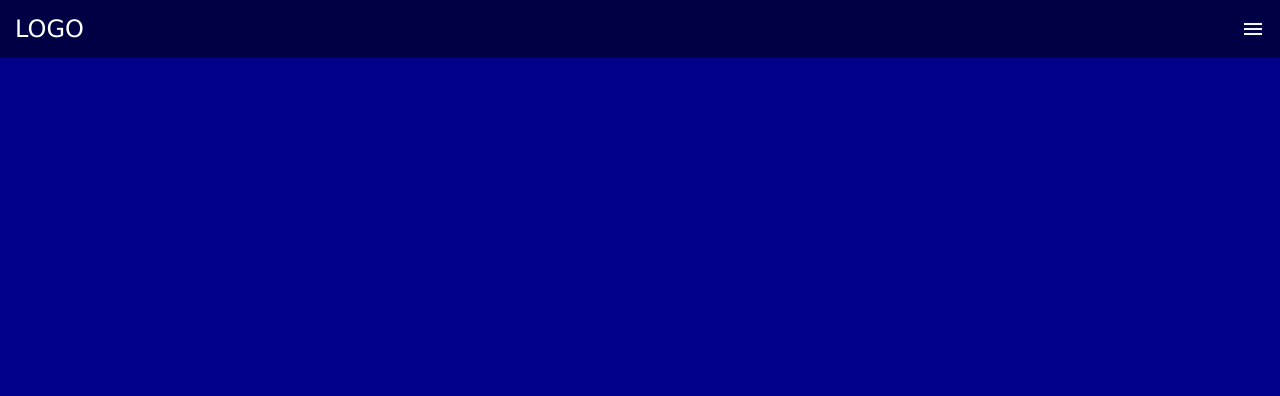
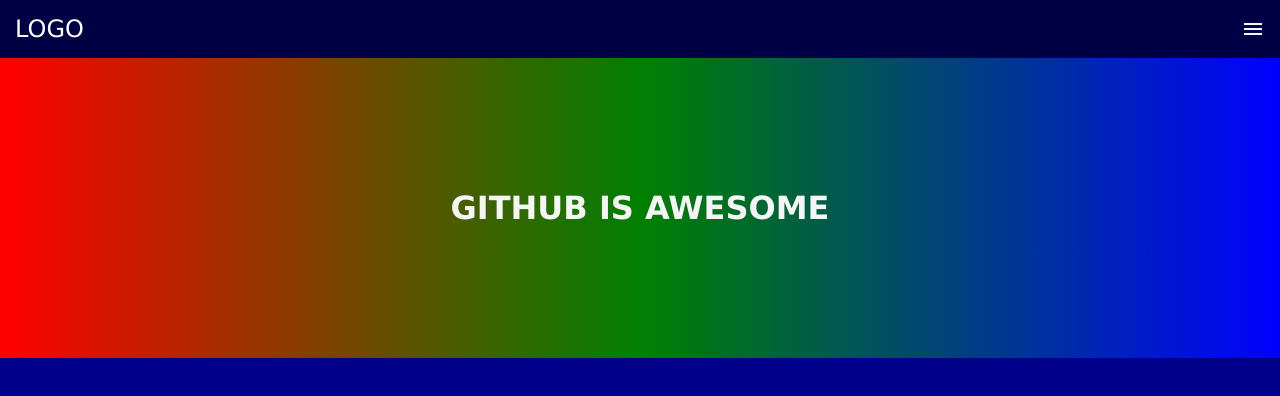
Before and after one commit to codingspacekh/trial, a plain HTML site: page index.html in a window 1280 px wide. Drawn offline with nearby package versions, Linux system fonts and the light colour scheme.

Commit message:
add banner

```diff
--- a/index.html
+++ b/index.html
@@ -16,6 +16,10 @@
     <ion-icon name="menu-sharp"></ion-icon>
   </header>
 
+  <div class="banner">
+    <h1>GITHUB IS AWESOME</h1>
+  </div>
+
 
 
 
--- a/style.css
+++ b/style.css
@@ -28,3 +28,11 @@ header a {
 header ion-icon {
   font-size: 24px;
 }
+
+.banner {
+  background-image: linear-gradient(to right, red, green, blue);
+  height: 300px;
+  display: flex;
+  align-items: center;
+  justify-content: center;
+}
```
